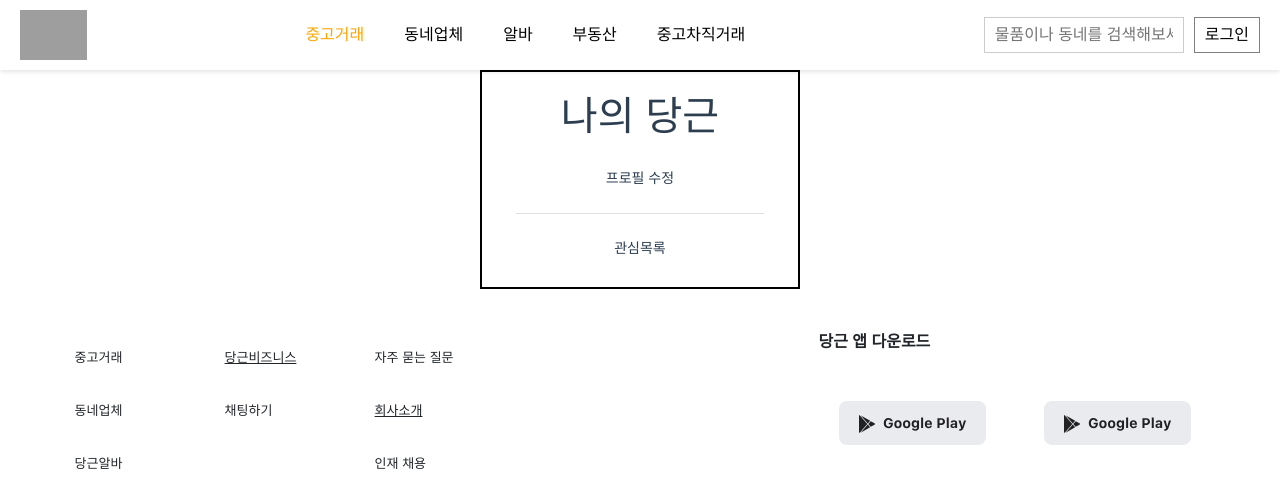
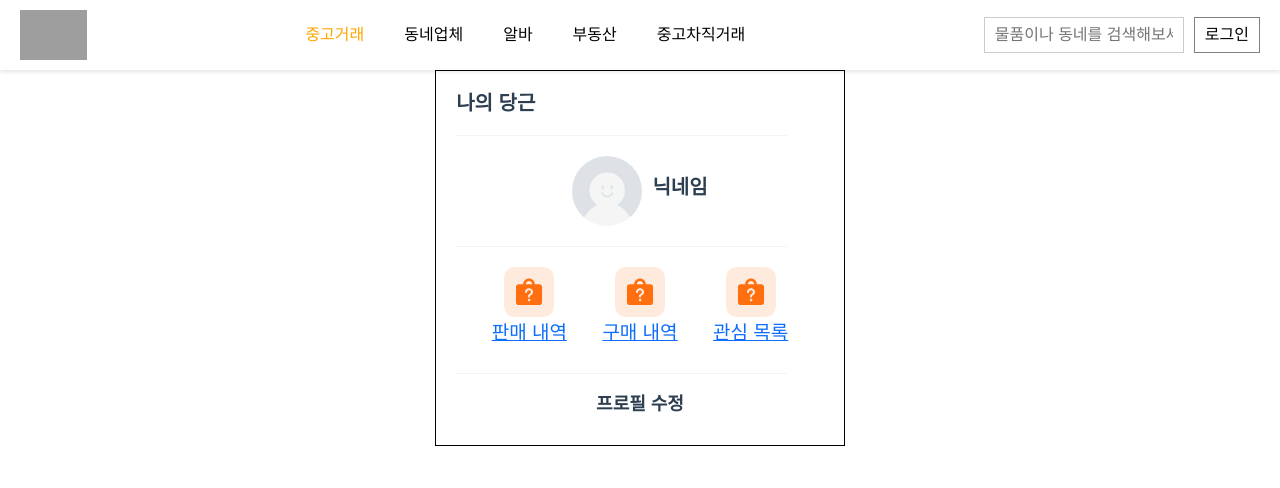
Before and after one commit to dlrms6172/cucumber_market_front, a Vue app in the folder cucumbervue/: page /profile in a window 1280 px wide. Shown: the top 488 px of the page. Built offline with nearby package versions, Linux system fonts and the light colour scheme; grey boxes are pictures that could not be loaded.

Commit message:
프로필뷰,구매내역,판매내역,관심목룍뷰 작성

```diff
--- a/cucumbervue/src/router/index.js
+++ b/cucumbervue/src/router/index.js
@@ -96,6 +96,21 @@ const routes = [
         path: '/profile',
         name: 'profile',
         component: () => import("../views/ProfileView.vue")
+    },
+    {
+        path: '/wishlist',
+        name: 'wishlist',
+        component: () => import("../views/WishListView.vue")
+    },
+    {
+        path: '/purchasehistory',
+        name: 'purchasehistory',
+        component: () => import("../views/PurchaseHistoryView.vue")
+    },
+    {
+        path: '/saleshistory',
+        name: 'saleshistory',
+        component: () => import("../views/SalesHistoryView.vue")
     }
 
 
--- a/cucumbervue/src/views/Form/ProfileModForm.vue
+++ b/cucumbervue/src/views/Form/ProfileModForm.vue
@@ -32,6 +32,7 @@
 
 <script setup>
 import { ref } from 'vue';
+import { useRouter } from 'vue-router';
 import HeaderView from '@/components/HeaderComp.vue';
 import FooterView from '@/components/FooterComp.vue';
 import axios from 'axios';
@@ -48,6 +49,8 @@ const addresses = ref({
   detailAddress: ""
 });
 
+const router = useRouter();
+
 const openPostcode = () => {
   new window.daum.Postcode({
     oncomplete: (data) => {
@@ -58,7 +61,7 @@ const openPostcode = () => {
 };
 
 function onSubmit() {
-  const url = "http://localhost:8080/user/profile";
+  const url = "https://api.oi-market.kro.kr/user/profile";
   const payload = {
     memberId: form.value.id,
     snsId: 0,
@@ -70,6 +73,7 @@ function onSubmit() {
       .then(response => {
         console.log('응답:', response.data);
         alert('프로필 수정이 완료되었습니다.');
+        router.push('/');
       })
       .catch(error => {
         console.error('오류 발생:', error);
@@ -77,6 +81,7 @@ function onSubmit() {
       });
 }
 </script>
+
 
 <style scoped>
 .signup-form {
--- a/cucumbervue/src/views/LoginView.vue
+++ b/cucumbervue/src/views/LoginView.vue
@@ -29,7 +29,7 @@ export default {
   components: { HeaderView },
   setup() {
     function loginWithGoogle() {
-      axios.get('https://localhost:8080/user/signin', {
+      axios.get('https://api.oi-market.kro.kr/user/signin', {
         params: {
           platform: 'google'
         }
--- a/cucumbervue/src/views/ProfileView.vue
+++ b/cucumbervue/src/views/ProfileView.vue
@@ -2,15 +2,30 @@
   <header-view></header-view>
   <div class="outer-container">
     <h1 class="title">나의 당근</h1>
-    <div class="profile-container">
-      <router-link to="/modProfile" class="menu-item">
-        <h2>프로필 수정</h2>
+    <hr class="section-divider">
+    <div class="profile-section">
+      <img src="/images/Detail/profile.png" alt="프로필 이미지" class="profile-image">
+      <h2 class="nickname">닉네임</h2>
+    </div>
+    <hr class="section-divider">
+    <div class="icon-row">
+      <router-link to="/saleshistory" class="icon-item">
+        <img src="/images/main/rebranded-icon-story-3.svg" alt="판매 내역">
+        <h2>판매 내역</h2>
       </router-link>
-      <hr>
-      <router-link to="/interests" class="menu-item">
-        <h2>관심목록</h2>
+      <router-link to="/purchasehistory" class="icon-item">
+        <img src="/images/main/rebranded-icon-story-3.svg" alt="구매 내역">
+        <h2>구매 내역</h2>
+      </router-link>
+      <router-link to="/wishlist" class="icon-item">
+        <img src="/images/main/rebranded-icon-story-3.svg" alt="관심 목록">
+        <h2>관심 목록</h2>
       </router-link>
     </div>
+    <hr class="section-divider">
+    <router-link to="/modProfile" class="menu-item">
+      <h2>프로필 수정</h2>
+    </router-link>
   </div>
   <footer-view></footer-view>
 </template>
@@ -29,8 +44,8 @@ export default {
 
 <style>
 .outer-container {
-  border: 2px solid black;
-  width: 25%;
+  border: 1px solid black;
+  width: 32%;
   margin: 0 auto;
   padding: 20px;
   box-sizing: border-box;
@@ -40,13 +55,45 @@ export default {
   text-align: center;
 }
 
-.profile-container {
+.section-divider {
+  border: none;
+  height: 1px;
+  background-color: lightgrey;
+  margin: 20px 0;
+}
+
+.profile-section {
   display: flex;
-  flex-direction: column;
   align-items: center;
   justify-content: center;
-  margin-top: 20px;
-  width: 100%;
+}
+
+.profile-image {
+  width: 70px;
+  height: 70px;
+  border-radius: 50%;
+  margin-right: 10px;
+}
+
+.nickname {
+  font-size: 20px;
+  font-weight: 700;
+}
+
+.icon-row {
+  display: flex;
+  justify-content: space-evenly;
+  margin: 20px 0;
+}
+
+.icon-item {
+  text-align: center;
+}
+
+.icon-item img {
+  width: 50px;
+  height: 50px;
+  margin-bottom: 5px;
 }
 
 .menu-item h2 {
@@ -67,4 +114,21 @@ hr {
   width: 90%;
   border-color: grey;
 }
+.title {
+  text-align: left;
+  font-size: 20px;
+  font-weight: 700;
+}
+
+.icon-item h2 {
+  font-size: 19px;
+}
+
+.menu-item h2 {
+  font-weight: 700;
+  font-size: 18px;
+  margin: 10px 0;
+  text-align: center;
+}
+
 </style>
--- /dev/null
+++ b/cucumbervue/src/views/PurchaseHistoryView.vue
@@ -0,0 +1,79 @@
+<template>
+  <header-comp></header-comp>
+  <div class="purchase-history">
+    <h1 class="text-center">구매 내역</h1>
+    <div v-if="purchases.length > 0">
+      <ul>
+        <li v-for="purchase in purchases" :key="purchase.itemId">
+          {{ purchase.itemName }} - {{ purchase.price }}원 (구매일: {{ purchase.postDate }})
+        </li>
+      </ul>
+    </div>
+    <div v-else>
+      <p>구매 내역이 없습니다.</p>
+    </div>
+  </div>
+  <footer-comp></footer-comp>
+</template>
+
+<script>
+import {ref, onMounted} from 'vue';
+import axios from 'axios';
+import FooterComp from "@/components/FooterComp.vue";
+import HeaderComp from "@/components/HeaderComp.vue";
+
+export default {
+  name: 'PurchaseHistory',
+  components: {HeaderComp, FooterComp},
+  setup() {
+    const purchases = ref([]);
+
+    const fetchPurchases = async () => {
+      try {
+        const response = await axios.get('http://localhost:8080/history/purchases');
+        if (response.data.resultCode === 200 && response.data.data) {
+          purchases.value = response.data.data.purchases;
+        }
+      } catch (error) {
+        console.error("구매 내역을 가져오는데 실패하였습니다:", error);
+      }
+    };
+
+    onMounted(fetchPurchases);
+
+    return {
+      purchases
+    };
+  }
+}
+</script>
+
+<style scoped>
+.purchase-history {
+  max-width: 800px;
+  margin: 40px auto;
+  padding: 20px;
+  box-shadow: 0 0 10px rgba(0, 0, 0, 0.1);
+  border-radius: 8px;
+}
+
+.purchase-history h1 {
+  color: #333;
+  margin-bottom: 20px;
+}
+
+.purchase-history ul {
+  list-style: none;
+  padding: 0;
+}
+
+.purchase-history li {
+  padding: 10px;
+  border-bottom: 1px solid #eee;
+}
+
+.purchase-history p {
+  text-align: center;
+  color: #666;
+}
+</style>
--- /dev/null
+++ b/cucumbervue/src/views/SalesHistoryView.vue
@@ -0,0 +1,79 @@
+<template>
+  <header-comp></header-comp>
+  <div class="sales-history">
+    <h1 class="text-center">판매 내역</h1>
+    <div v-if="sales.length > 0">
+      <ul>
+        <li v-for="sale in sales" :key="sale.itemId">
+          {{ sale.itemName }} - {{ sale.price }}원 (판매일: {{ sale.postDate }})
+        </li>
+      </ul>
+    </div>
+    <div v-else>
+      <p>판매 내역이 없습니다.</p>
+    </div>
+  </div>
+  <footer-comp></footer-comp>
+</template>
+
+<script>
+import { ref, onMounted } from 'vue';
+import axios from 'axios';
+import FooterComp from "@/components/FooterComp.vue";
+import HeaderComp from "@/components/HeaderComp.vue";
+
+export default {
+  name: 'SalesHistory',
+  components: { HeaderComp, FooterComp },
+  setup() {
+    const sales = ref([]);
+
+    const fetchSales = async () => {
+      try {
+        const response = await axios.get('http://localhost:8080/history/sales');
+        if (response.data.resultCode === 200 && response.data.data) {
+          sales.value = response.data.data.sales;
+        }
+      } catch (error) {
+        console.error("판매 내역을 가져오는데 실패하였습니다:", error);
+      }
+    };
+
+    onMounted(fetchSales);
+
+    return {
+      sales
+    };
+  }
+}
+</script>
+
+<style scoped>
+.sales-history {
+  max-width: 800px;
+  margin: 40px auto;
+  padding: 20px;
+  box-shadow: 0 0 10px rgba(0, 0, 0, 0.1);
+  border-radius: 8px;
+}
+
+.sales-history h1 {
+  color: #333;
+  margin-bottom: 20px;
+}
+
+.sales-history ul {
+  list-style: none;
+  padding: 0;
+}
+
+.sales-history li {
+  padding: 10px;
+  border-bottom: 1px solid #eee;
+}
+
+.sales-history p {
+  text-align: center;
+  color: #666;
+}
+</style>
--- /dev/null
+++ b/cucumbervue/src/views/WishListView.vue
@@ -0,0 +1,79 @@
+<template>
+  <header-comp></header-comp>
+  <div class="interests-history">
+    <h1 class="text-center">관심 상품 내역</h1>
+    <div v-if="interests.length > 0">
+      <ul>
+        <li v-for="interest in interests" :key="interest.itemId">
+          {{ interest.itemName }} - {{ interest.price }}원 (관심 등록일: {{ interest.postDate }})
+        </li>
+      </ul>
+    </div>
+    <div v-else>
+      <p>관심 상품 내역이 없습니다.</p>
+    </div>
+  </div>
+  <footer-comp></footer-comp>
+</template>
+
+<script>
+import { ref, onMounted } from 'vue';
+import axios from 'axios';
+import FooterComp from "@/components/FooterComp.vue";
+import HeaderComp from "@/components/HeaderComp.vue";
+
+export default {
+  name: 'InterestsHistory',
+  components: { HeaderComp, FooterComp },
+  setup() {
+    const interests = ref([]);
+
+    const fetchInterests = async () => {
+      try {
+        const response = await axios.get('http://localhost:8080/history/interests');
+        if (response.data.resultCode === 200 && response.data.data) {
+          interests.value = response.data.data.interests;
+        }
+      } catch (error) {
+        console.error("관심 상품 내역을 가져오는데 실패하였습니다:", error);
+      }
+    };
+
+    onMounted(fetchInterests);
+
+    return {
+      interests
+    };
+  }
+}
+</script>
+
+<style scoped>
+.interests-history {
+  max-width: 800px;
+  margin: 40px auto;
+  padding: 20px;
+  box-shadow: 0 0 10px rgba(0, 0, 0, 0.1);
+  border-radius: 8px;
+}
+
+.interests-history h1 {
+  color: #333;
+  margin-bottom: 20px;
+}
+
+.interests-history ul {
+  list-style: none;
+  padding: 0;
+}
+
+.interests-history li {
+  padding: 10px;
+  border-bottom: 1px solid #eee;
+}
+
+.interests-history p {
+  text-align: center;
+  color: #666;
+}
+</style>
```
